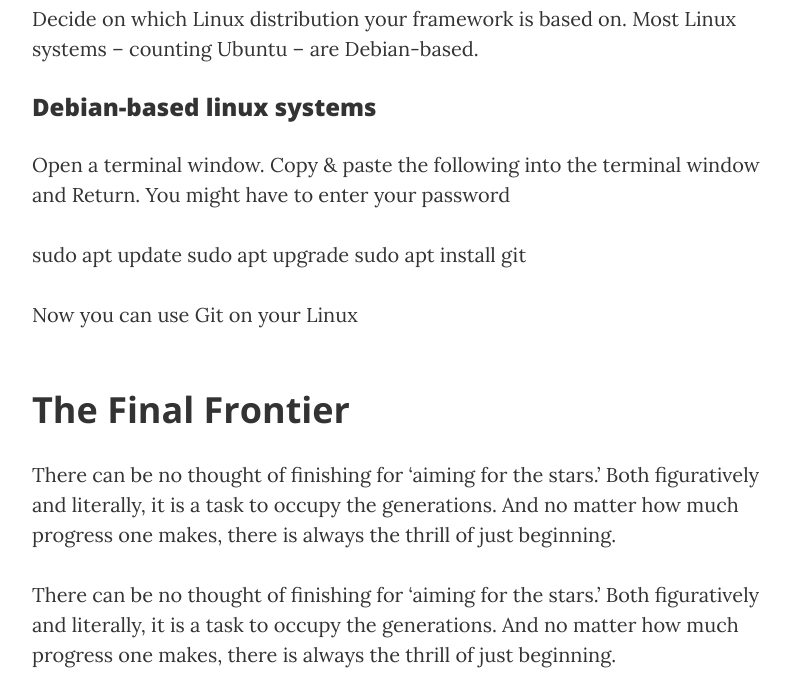
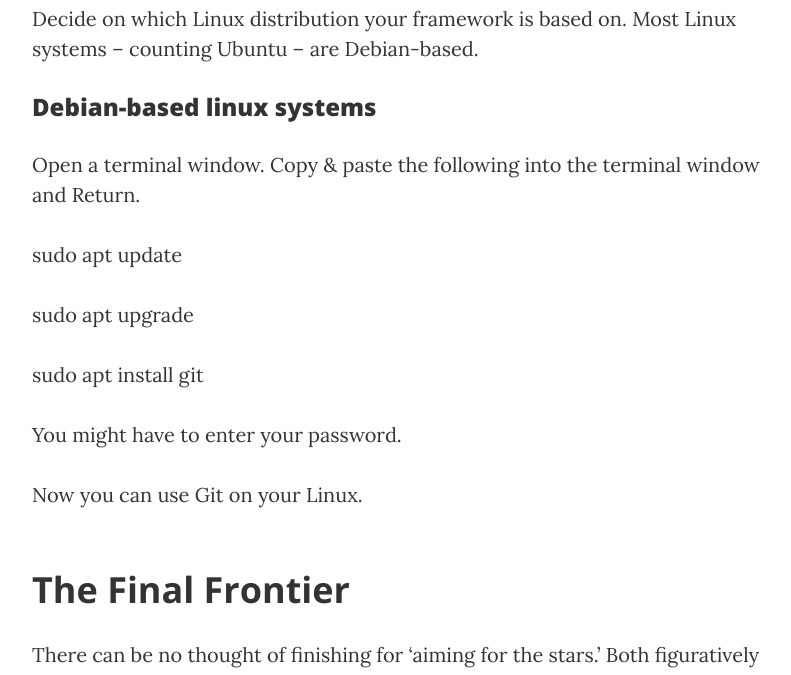
Before and after one commit to lacnham/S3878533.github.io, a website: page post2.html in a window 1280 px wide. Shown: the part 649-1324 px from the top of the page, without its empty margins (233-1024 px from the left). Drawn offline with nearby package versions, Linux system fonts and the light colour scheme.

Commit message:
create linux

```diff
--- a/post2.html
+++ b/post2.html
@@ -92,12 +92,13 @@
                     <h3>Debian-based linux systems</h3>
                     <p>
                         Open a terminal window.
-                         Copy & paste the following into the terminal window and Return.
-                        You might have to enter your password</p>
-                    <P>sudo apt update
-                        sudo apt upgrade
-                        sudo apt install git</P>
-                    <p>Now you can use Git on your Linux</p>
+                         Copy & paste the following into the terminal window and Return. </p>
+                    <p>sudo apt update</p>
+                    <p>sudo apt upgrade</p>
+                    <p>sudo apt install git</p>
+                    <p>You might have to enter your password.</p>
+
+                    <p>Now you can use Git on your Linux.</p>
                     <h2 class="section-heading">The Final Frontier</h2>
 
                     <p>There can be no thought of finishing for ‘aiming for the stars.’ Both figuratively and literally, it is a task to occupy the generations. And no matter how much progress one makes, there is always the thrill of just beginning.</p>
```
